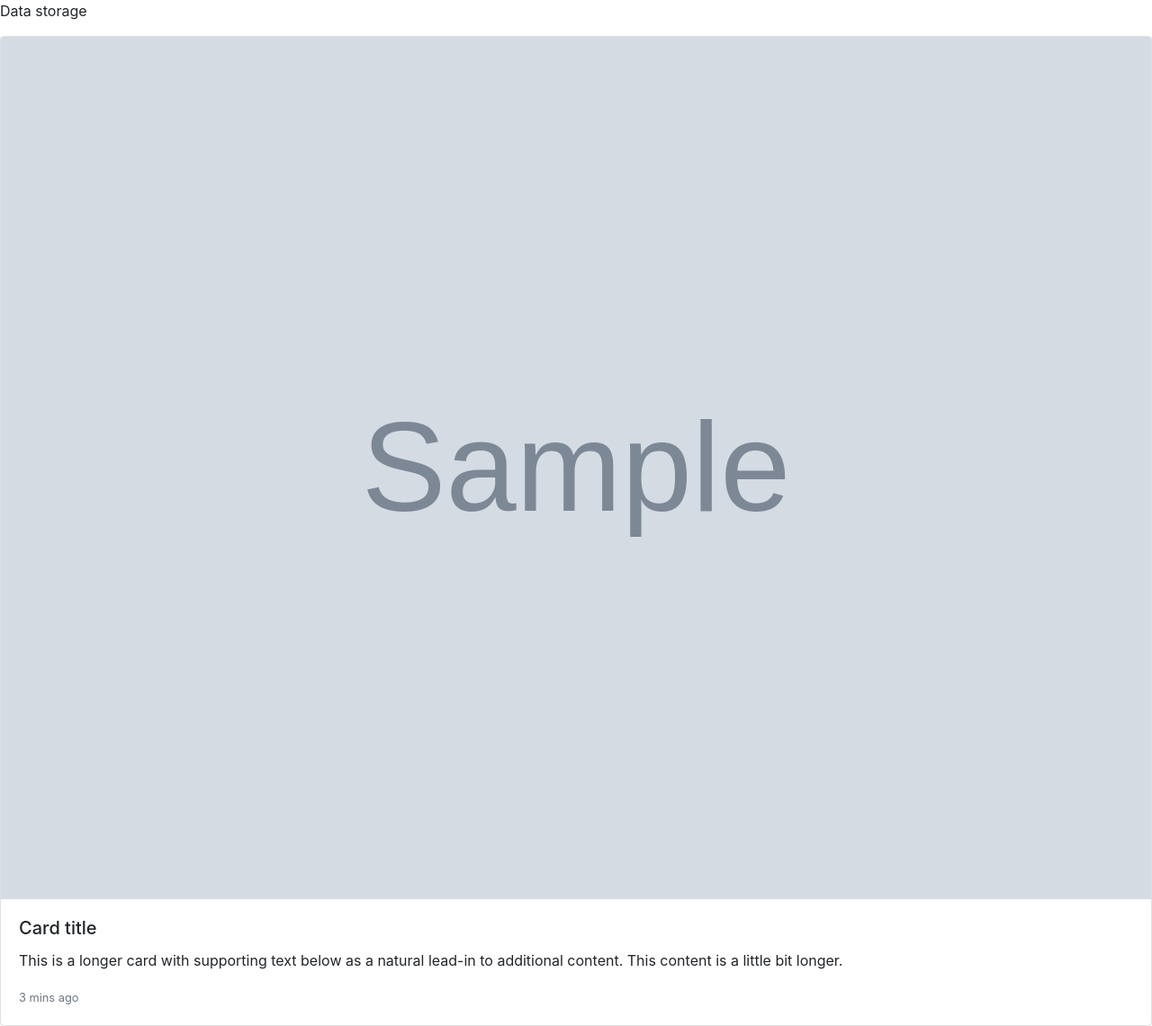
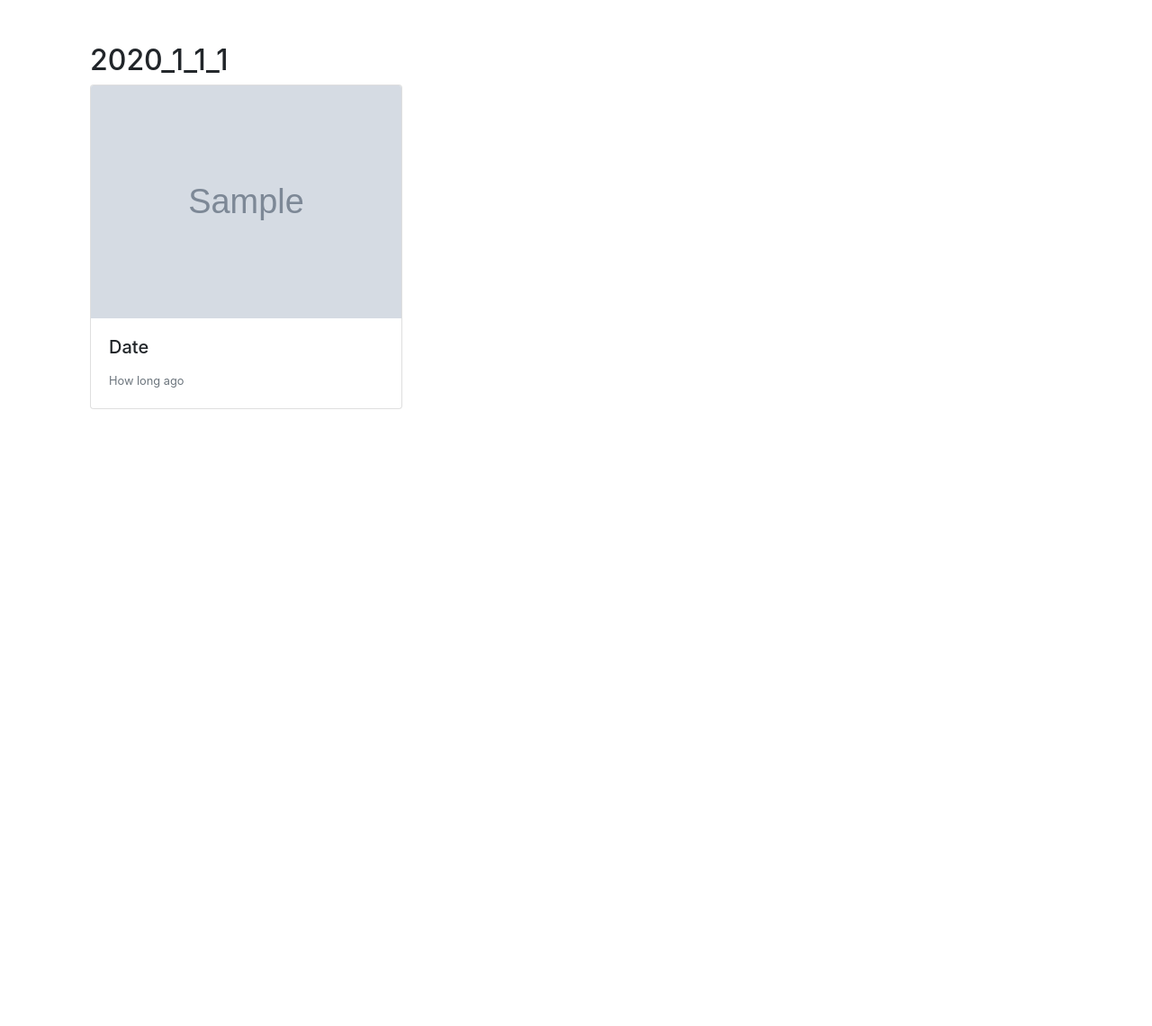
Before and after one commit to hardkov/digital-warden, a Flask app: page /data in a window 1280 px wide. Shown: the part 56-1197 px from the top of the page at 90% size. After the commit the page ends 511 px from the top, so only its background shows below. Run offline with Flask 2, Linux system fonts and the light colour scheme; tables that the repository leaves empty hold one stand-in row (values such as "Sample post"); grey boxes marked "Sample" are stand-in pictures; parts of the project's set-up code (start-up, migrations or seed data) failed here and were passed over; some libraries are stand-ins or nearby versions.

Commit message:
Changed layout, grouped up saved frames

```diff
--- a/app.py
+++ b/app.py
@@ -3,12 +3,10 @@ from flask_socketio import SocketIO
 
 from camera import initialize_camera, close_camera, gen_frames
 from storage import get_saved_frames, close_database, initialize_database
+from helpers import get_frames_by_hours
 
 app = Flask(__name__)
 socketio = SocketIO(app)
-
-initialize_database()
-initialize_camera(socketio)
 
 @app.route('/video_feed')
 def video_feed():
@@ -17,8 +15,9 @@ def video_feed():
 @app.route('/data')
 def data():
     saved_frames = get_saved_frames(-1)
+    frames_by_hours = get_frames_by_hours(saved_frames)
 
-    return render_template('data.html', saved_frames=saved_frames)
+    return render_template('data.html', frames_by_hours=frames_by_hours)
 
 @app.route('/')
 def index():
@@ -29,7 +28,10 @@ def index():
     return render_template('index.html', frames_limit=frames_limit, frames_count=len(saved_frames), saved_frames=saved_frames)
 
 if __name__ == '__main__':
+    initialize_database()
+    initialize_camera(socketio)
+
     socketio.run(app)
 
-close_camera()
-close_database()
+    close_camera()
+    close_database()
--- /dev/null
+++ b/helpers.py
@@ -0,0 +1,22 @@
+def get_hour(frame):
+  return f"{frame['year']}_{frame['month']}_{frame['day']}_{frame['hour']}"
+
+def get_frames_by_hours(frames):
+  if len(frames) == 0:
+    return []
+
+  current_hour = get_hour(frames[0])
+  current_idx = 0
+  frames_by_hours = [{"hour": current_hour, "frames": []}]
+
+  for frame in frames:
+    hour = get_hour(frame)
+
+    if hour == current_hour:
+      frames_by_hours[current_idx]['frames'].append(frame)
+    else:
+      frames_by_hours.append({"hour": hour, "frames": [frame]})
+      current_idx += 1
+      current_hour = hour
+
+  return frames_by_hours
--- a/templates/base.html
+++ b/templates/base.html
@@ -56,7 +56,11 @@
     </header>
 
     <!-- Begin page content -->
-    {% block content %} {% endblock %}
+    <main role="main" class="container">
+      <div class="container mt-5">
+        {% block content %} {% endblock %}
+      </div>
+    </main>
 
     <!-- Bootstrap core JavaScript
     ================================================== -->
--- a/templates/data.html
+++ b/templates/data.html
@@ -1,25 +1,32 @@
-{% extends "base.html" %} {% block logic %}
-<!-- <script type="text/javascript" charset="utf-8">
-  const fetchData = async () => {
-    const response = await fetch("/saved");
+{% extends "base.html" %}
+{% block content %}
 
-    console.log(await response.json());
-  };
+{% for hour_frames in frames_by_hours %}
+<h2>{{ hour_frames.hour }}</h2>
+<div class="card-columns">
+  {% for frame in hour_frames.frames %}
+    <div class="card">
+      <img class="card-img-top" src={{ frame.src }} width="20%" alt="Card image cap">
+      <div class="card-body">
+        <h5 class="card-title">Date</h5>
+        <p class="card-text"><small class="text-muted">How long ago</small></p>
+      </div>
+    </div>
+  {% endfor %}
+</div>
+{% endfor %}
 
-  fetchData();
-</script> -->
-{% endblock %} {% block content %}
-<p>Data storage</p>
-<div class="card-deck">
+
+
+<!-- <div class="card-columns">
 {% for frame in saved_frames %}
   <div class="card">
     <img class="card-img-top" src={{ frame.src }} width="20%" alt="Card image cap">
     <div class="card-body">
-      <h5 class="card-title">Card title</h5>
-      <p class="card-text">This is a longer card with supporting text below as a natural lead-in to additional content. This content is a little bit longer.</p>
-      <p class="card-text"><small class="text-muted"> 3 mins ago</small></p>
+      <h5 class="card-title">Date</h5>
+      <p class="card-text"><small class="text-muted">How long ago</small></p>
     </div>
   </div>
 {% endfor %}
-</div>
+</div> -->
 {% endblock %}
--- a/templates/index.html
+++ b/templates/index.html
@@ -21,8 +21,6 @@
   });
 </script>
 {% endblock %} {% block content %}
-<main role="main" class="container">
-  <div class="container mt-5">
 <div class="row">
   <div class="col-sm-3"></div>
   <div class="col-sm-6">
@@ -42,6 +40,4 @@
     <img class="p-2" width="20%" />
   {% endfor %}
 </div>
-  </div>
-</main>
 {% endblock %}
```
Lines whose indentation alone changed are shown as unchanged.
